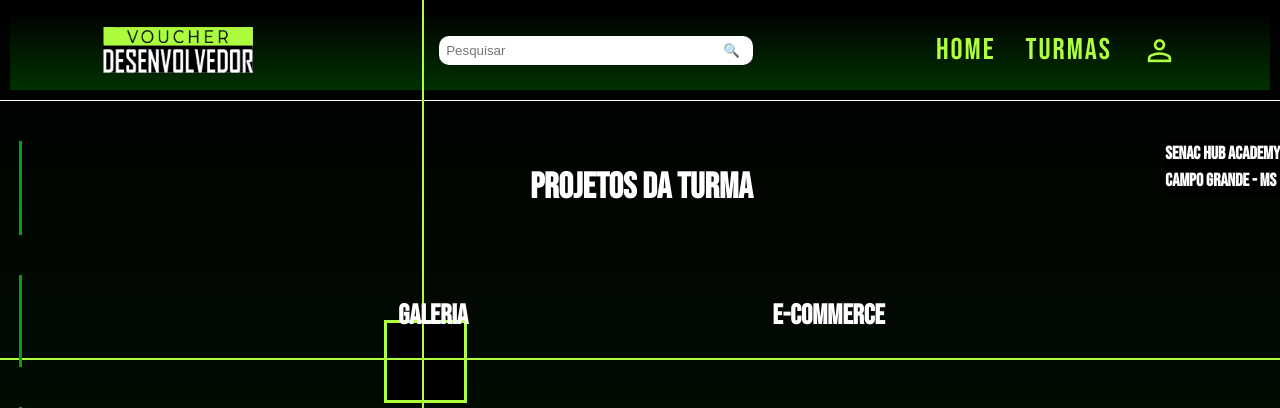
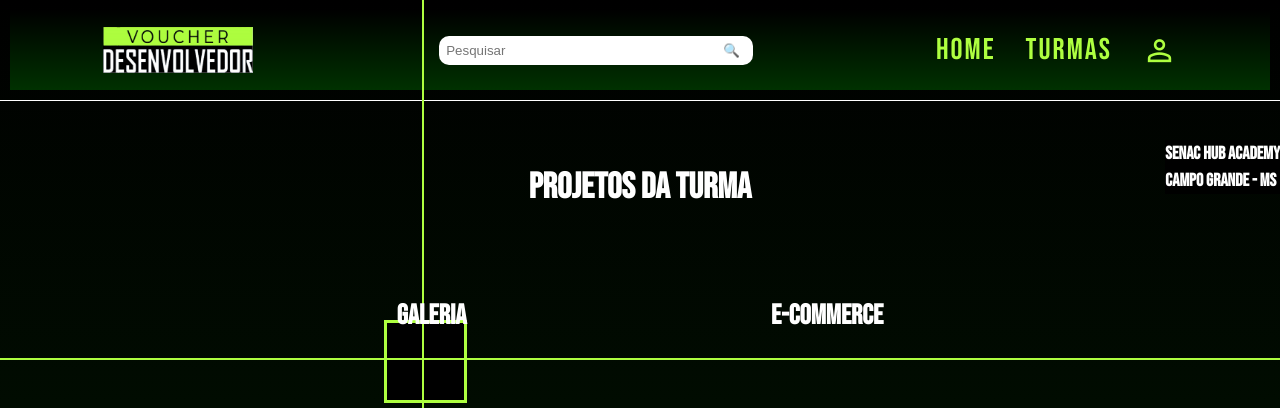
Before and after one commit to VoucherDesenvSenacHub/galeria-voucher, a PHP site: page /PerfilDaTurmaGaleria.html in a window 1280 px wide. Shown: the top 408 px of the page. Run offline with PHP 8.4, Linux system fonts and the light colour scheme.

Commit message:
removi a barra verde da section
não tava presente no protitipo

```diff
--- a/PerfilDaTurmaGaleria/style.css
+++ b/PerfilDaTurmaGaleria/style.css
@@ -144,7 +144,6 @@ section {
     margin: 40px auto;
     padding: 20px;
     max-width: 1200px;
-    border-left: 3px solid #0D9C0D;
     position: relative;
 }
 .dia {
```
